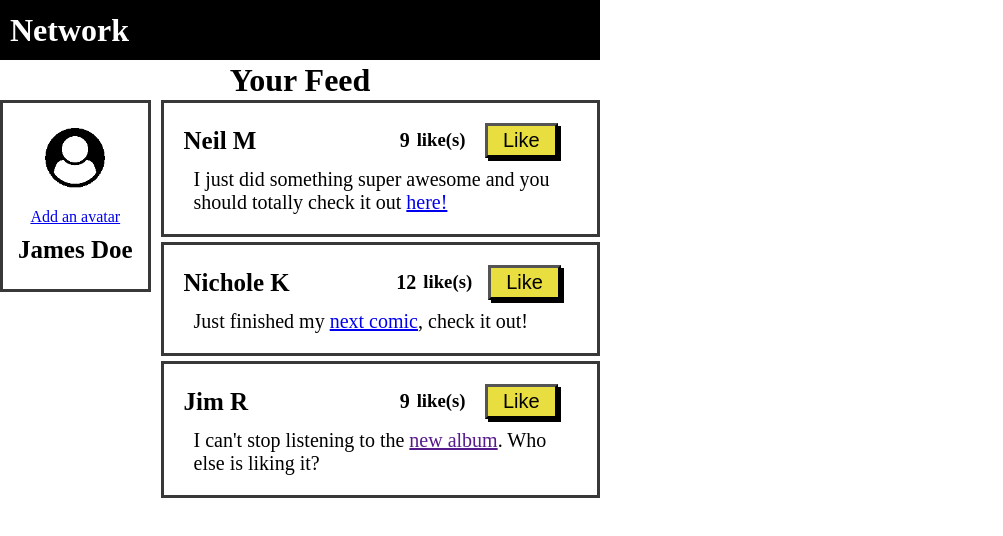
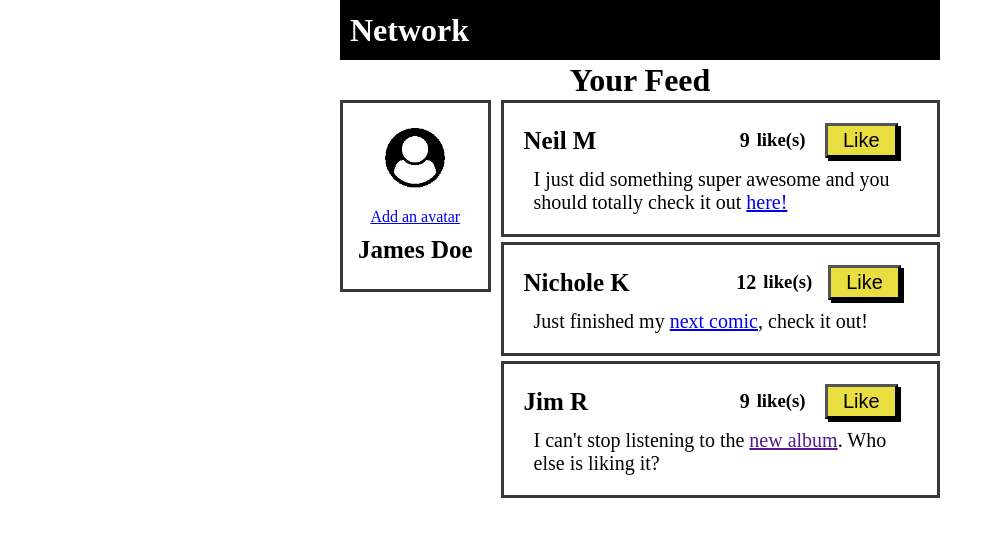
Before and after one commit to blublin/05_Likes, a plain HTML site: page index.html in a window 1280 px wide. Shown: the whole page, without its empty margins (0-1003 px from the left). Drawn offline with Linux system fonts and the light colour scheme.

Commit message:
removed  comments, added margiin

```diff
--- a/main.js
+++ b/main.js
@@ -1,9 +1,3 @@
-// let likesArr = [];
-// let likeElements = document.querySelectorAll(".feed-card .feed-likes");
-// for (let elem of likeElements) {
-//     likesArr.push( ParseInt( elem.innerText ) );
-// }
-
 function likeButtonHandler(element) {
     let idValue = element.id;
     let tagLikes = document.querySelector("h3."+idValue)
--- a/style.css
+++ b/style.css
@@ -6,6 +6,7 @@
 
 #container {
     width: 600px;
+    margin: 0 auto;
 }
 
 /*
```
